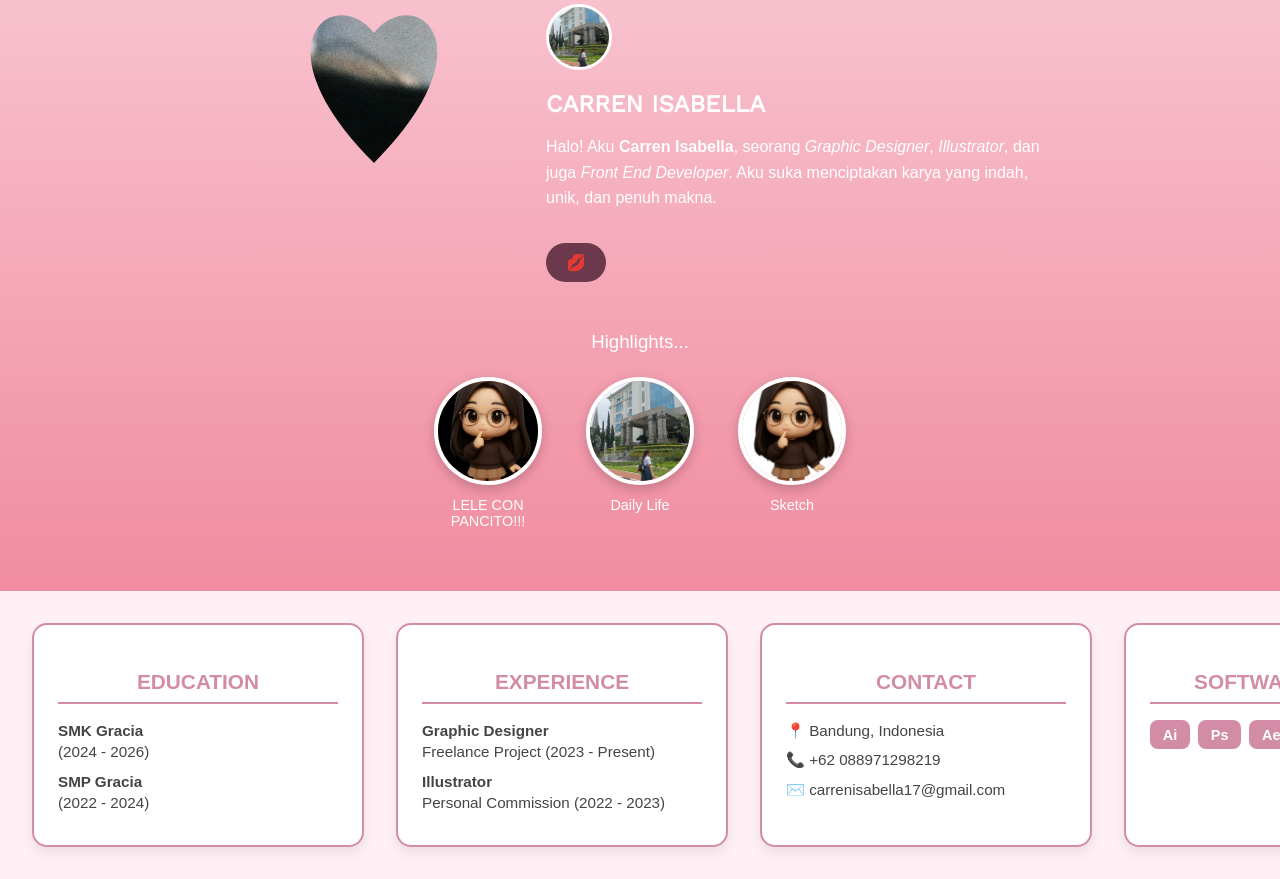
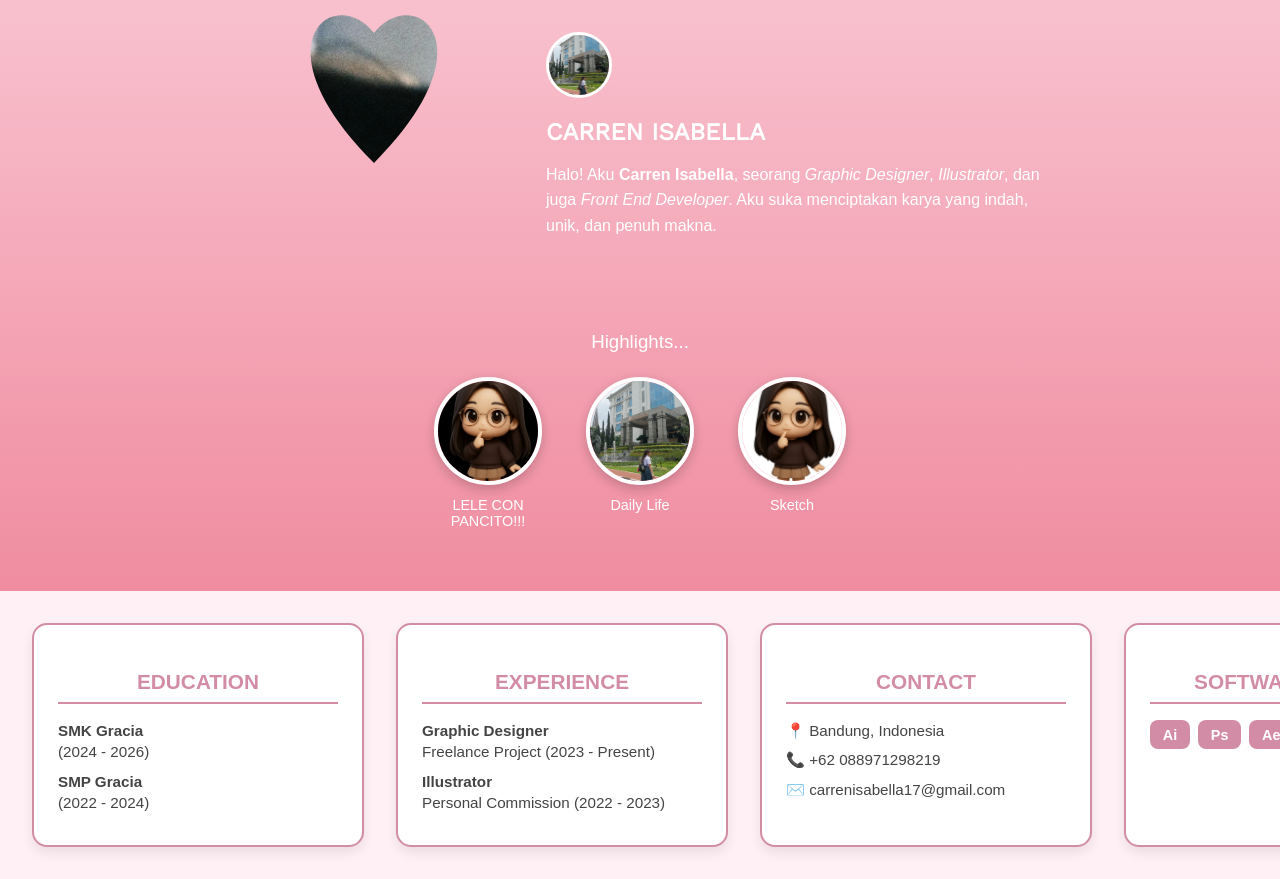
Before and after one commit to carrenisabella17-spec/portofolio, a plain HTML site: page index.html in a window 1280 px wide. Shown: the part 797-1676 px from the top of the page. Drawn offline with nearby package versions, Linux system fonts and the light colour scheme.

Commit message:
remove kiss button from introduction section

```diff
--- a/index.html
+++ b/index.html
@@ -69,7 +69,6 @@
         <em>Illustrator</em>, dan juga <em>Front End Developer</em>.
         Aku suka menciptakan karya yang indah, unik, dan penuh makna.
       </p>
-      <button class="kiss-btn">💋</button>
     </div>
 
   </div>
```
